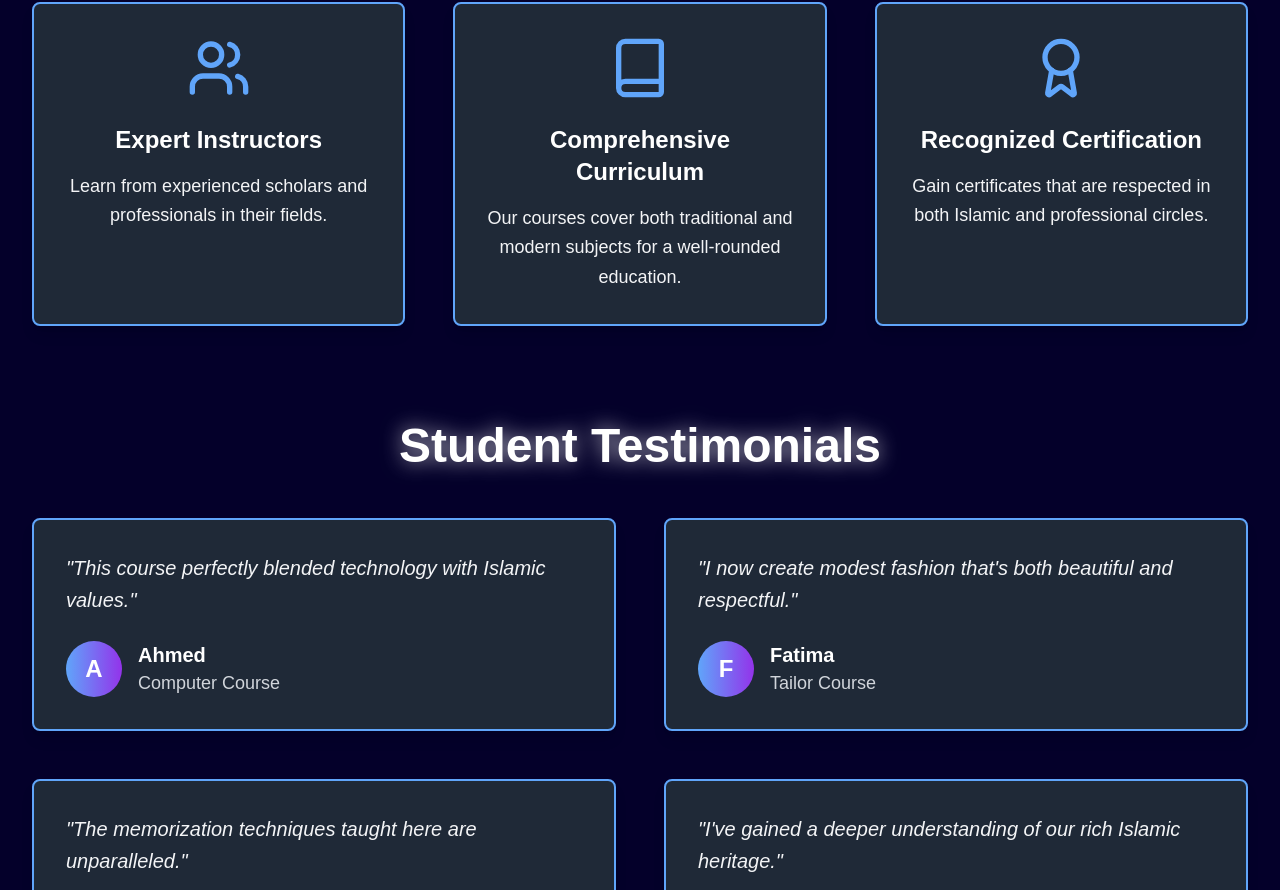
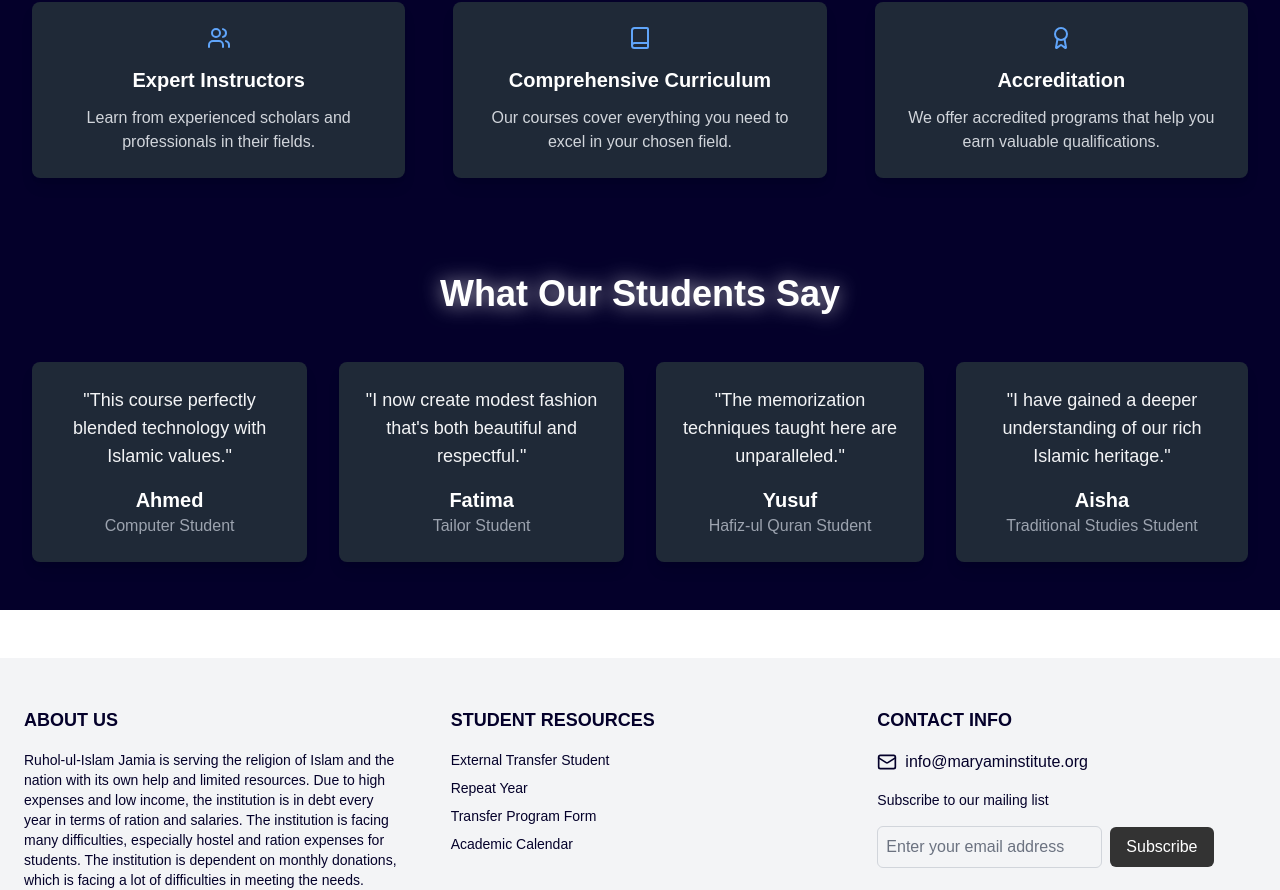
Before and after one commit to Rooh-ul-Islam/Markaz-Website, a Next.js app: page /courses in a window 1280 px wide. Shown: the part 863-1753 px from the top of the page. Built offline with nearby package versions, Linux system fonts and the light colour scheme.

Commit message:
Build ready

```diff
--- a/src/app/about/page.tsx
+++ b/src/app/about/page.tsx
@@ -1,6 +1,5 @@
 'use client'
 
-import { useState } from 'react'
 import { motion } from 'framer-motion'
 import { Card, CardContent, CardHeader, CardTitle } from "@/components/ui/card"
 // eslint-disable-next-line @typescript-eslint/no-unused-vars
@@ -11,7 +10,6 @@ import { Tabs, TabsContent, TabsList, TabsTrigger } from "@/components/ui/tabs"
 import Link from 'next/link'
 
 export default function AdmissionsPage() {
-  const [activeTab, setActiveTab] = useState("courses");
 
   const content = {
     courses: [
@@ -66,8 +64,8 @@ export default function AdmissionsPage() {
 
           <Tabs defaultValue="courses" className="mb-16">
             <TabsList className="grid w-full grid-cols-2 mb-8">
-            <TabsTrigger value="courses" onClick={() => setActiveTab("courses")}>Courses</TabsTrigger>
-            <TabsTrigger value="essentialInfo" onClick={() => setActiveTab("essentialInfo")}>Essential Info</TabsTrigger>
+              <TabsTrigger value="courses">Courses</TabsTrigger>
+              <TabsTrigger value="essentialInfo">Essential Info</TabsTrigger>
             </TabsList>
             <TabsContent value="courses">
               <div className="grid grid-cols-1 md:grid-cols-2 gap-8">
--- a/src/app/courses/page.tsx
+++ b/src/app/courses/page.tsx
@@ -4,8 +4,7 @@ import { useState, useEffect } from 'react'
 import Image from 'next/image'
 import Link from 'next/link'
 import { motion, useAnimation } from 'framer-motion'
-import { Calendar, Clock, Users, Book, Award, MessageCircle } from 'lucide-react'
-
+import { Calendar, Clock, Users, Book, Award } from 'lucide-react'
 
 type Course = {
   name: string;
@@ -15,6 +14,7 @@ type Course = {
   schedule: string;
   curriculum: string[];
 };
+
 export default function CoursesPage() {
   const [selectedCourse, setSelectedCourse] = useState<Course | null>(null);
   const controls = useAnimation();
@@ -90,9 +90,8 @@ export default function CoursesPage() {
     { name: "Ahmed", course: "Computer", text: "This course perfectly blended technology with Islamic values." },
     { name: "Fatima", course: "Tailor", text: "I now create modest fashion that's both beautiful and respectful." },
     { name: "Yusuf", course: "Hafiz-ul Quran", text: "The memorization techniques taught here are unparalleled." },
-    { name: "Aisha", course: "Traditional Studies", text: "I've gained a deeper understanding of our rich Islamic heritage." },
+    { name: "Aisha", course: "Traditional Studies", text: "I have gained a deeper understanding of our rich Islamic heritage." },
   ];
-
 
   return (
     <div className="min-h-screen bg-[#04002a] text-white py-12 px-4 sm:px-6 lg:px-8">
@@ -102,7 +101,8 @@ export default function CoursesPage() {
         transition={{ duration: 0.8, ease: "easeOut" }}
         className="max-w-7xl mx-auto"
       >
-        <h1 className="text-5xl md:text-7xl font-bold text-center mb-16 text-white drop-shadow-[0_0_10px_rgba(255,255,255,0.7)]">Our Courses</h1>
+        <h1 className="text-5xl md:text-7xl font-bold text-center mb-16 text-white
+        drop-shadow-[0_0_10px_rgba(255,255,255,0.7)]">Our Courses</h1>
         <div className="grid grid-cols-1 md:grid-cols-2 lg:grid-cols-4 gap-8">
           {courses.map((course, index) => (
             <motion.div
@@ -185,51 +185,19 @@ export default function CoursesPage() {
           <div className="grid grid-cols-1 md:grid-cols-3 gap-12 mt-8">
             {[
               { icon: Users, title: 'Expert Instructors', description: 'Learn from experienced scholars and professionals in their fields.' },
-      { icon: Book, title: 'Comprehensive Curriculum', description: 'Our courses cover both traditional and modern subjects for a well-rounded education.' },
-      { icon: Award, title: 'Recognized Certification', description: 'Gain certificates that are respected in both Islamic and professional circles.' }
+              { icon: Book, title: 'Comprehensive Curriculum', description: 'Our courses cover everything you need to excel in your chosen field.' },
+              { icon: Award, title: 'Accreditation', description: 'We offer accredited programs that help you earn valuable qualifications.' },
             ].map((item, index) => (
               <motion.div
                 key={index}
-        custom={index}
-        initial={{ opacity: 0, y: 50 }}
-        animate={controls}
-        className="bg-gray-800 p-8 rounded-lg shadow-lg border-2 border-blue-400"
-      >
-        <item.icon className="h-16 w-16 text-blue-400 mx-auto mb-6" />
-        <h3 className="text-2xl font-semibold mb-4 text-white">{item.title}</h3>
-        <p className="text-gray-100 text-lg leading-relaxed">{item.description}</p>
-      </motion.div>
-    ))}
-  </div>
-</motion.div>
-
-
-        <motion.div
                 initial={{ opacity: 0, y: 50 }}
                 animate={{ opacity: 1, y: 0 }}
-          transition={{ delay: 0.7, duration: 0.5 }}
-          className="mt-24"
+                transition={{ delay: 0.5 + index * 0.2 }}
+                className="bg-gray-800 p-6 rounded-lg shadow-lg text-center"
               >
-          <h2 className="text-4xl md:text-5xl font-bold mb-12 text-center text-white drop-shadow-[0_0_10px_rgba(255,255,255,0.7)]">Student Testimonials</h2>
-          <div className="grid grid-cols-1 md:grid-cols-2 gap-12">
-            {testimonials.map((testimonial, index) => (
-              <motion.div
-                key={index}
-                custom={index}
-                initial={{ opacity: 0, y: 50 }}
-                animate={controls}
-                className="bg-gray-800 p-8 rounded-lg shadow-lg border-2 border-blue-400"
-              >
-                <p className="text-gray-100 mb-6 text-xl italic leading-relaxed">"{testimonial.text}"</p>
-                <div className="flex items-center">
-                  <div className="h-14 w-14 rounded-full bg-gradient-to-r from-blue-400 to-purple-600 flex items-center justify-center mr-4 text-2xl text-white font-bold">
-                    {testimonial.name[0]}
-                  </div>
-                  <div>
-                    <p className="font-semibold text-xl text-white">{testimonial.name}</p>
-                    <p className="text-lg text-gray-300">{testimonial.course} Course</p>
-                  </div>
-                </div>
+                <item.icon className="text-4xl text-blue-400 mx-auto" />
+                <h3 className="text-xl font-semibold text-white mt-4">{item.title}</h3>
+                <p className="text-gray-300 mt-3">{item.description}</p>
               </motion.div>
             ))}
           </div>
@@ -238,15 +206,25 @@ export default function CoursesPage() {
         <motion.div
           initial={{ opacity: 0, y: 50 }}
           animate={{ opacity: 1, y: 0 }}
-          transition={{ delay: 0.9, duration: 0.5 }}
+          transition={{ delay: 0.7, duration: 0.5 }}
           className="mt-24 text-center"
         >
-          <h2 className="text-4xl md:text-5xl font-bold mb-6 text-white drop-shadow-[0_0_10px_rgba(255,255,255,0.7)]">Ready to Start Your Journey?</h2>
-          <p className="text-2xl text-gray-100 mb-12 max-w-3xl mx-auto">Join our community of learners and embark on a path of knowledge and spiritual growth.</p>
-          <Link href="/contact" className="inline-flex items-center bg-gradient-to-r from-blue-600 to-purple-600 text-white py-4 px-8 rounded-lg text-xl font-semibold hover:from-blue-700 hover:to-purple-700 transition duration-300 transform hover:-translate-y-1 hover:shadow-lg">
-            <MessageCircle className="mr-3 h-6 w-6" />
-            Contact Us Today
-          </Link>
+          <h2 className="text-4xl font-bold text-white mb-12 drop-shadow-[0_0_10px_rgba(255,255,255,0.7)]">What Our Students Say</h2>
+          <div className="flex justify-center space-x-8">
+            {testimonials.map((testimonial, index) => (
+              <motion.div
+                key={index}
+                initial={{ opacity: 0, y: 50 }}
+                animate={{ opacity: 1, y: 0 }}
+                transition={{ delay: 0.5 + index * 0.2 }}
+                className="bg-gray-800 p-6 rounded-lg shadow-lg max-w-xs"
+              >
+                <p className="text-lg text-gray-100 mb-4">&quot;{testimonial.text}&quot;</p>
+                <h3 className="text-xl font-semibold text-white">{testimonial.name}</h3>
+                <span className="text-gray-400">{testimonial.course} Student</span>
+              </motion.div>
+            ))}
+          </div>
         </motion.div>
       </motion.div>
     </div>
--- a/src/app/gallery/page.tsx
+++ b/src/app/gallery/page.tsx
@@ -5,8 +5,7 @@ import { motion } from 'framer-motion'
 import Image from 'next/image'
 import { Card, CardContent } from "@/components/ui/card"
 import { Button } from "@/components/ui/button"
-import { Dialog, DialogContent, DialogDescription, DialogHeader, DialogTitle, DialogTrigger } from "@/components/ui/dialog"
-import { X } from 'lucide-react'
+import { Dialog, DialogContent, DialogHeader, DialogTitle, DialogTrigger } from "@/components/ui/dialog"
 
 export default function GalleryPage() {
   const [selectedImage, setSelectedImage] = useState<string | null>(null);
--- a/src/components/Navbar.tsx
+++ b/src/components/Navbar.tsx
@@ -1,5 +1,4 @@
 "use client"
-
 import { useState, useEffect } from "react"
 import Link from "next/link"
 import { ChevronDown, Menu, X } from "lucide-react"
@@ -7,7 +6,6 @@ import { ChevronDown, Menu, X } from "lucide-react"
 export default function Navbar() {
   const [isMenuOpen, setIsMenuOpen] = useState(false)
   const [isMobile, setIsMobile] = useState(false)
-
 
   useEffect(() => {
     const handleResize = () => {
@@ -39,6 +37,7 @@ export default function Navbar() {
             </Link>
 
             {/* Mobile Menu Button */}
+            {isMobile && (
               <button
                 className="md:hidden"
                 onClick={() => setIsMenuOpen(!isMenuOpen)}
@@ -49,6 +48,7 @@ export default function Navbar() {
                   <Menu className="h-6 w-6 text-black" />
                 )}
               </button>
+            )}
 
             {/* Navigation Links */}
             <nav
--- a/src/components/ui/input.tsx
+++ b/src/components/ui/input.tsx
@@ -3,8 +3,10 @@ import * as React from "react"
 import { cn } from "@/lib/utils"
 
 // eslint-disable-next-line @typescript-eslint/no-empty-interface
+/* eslint-disable @typescript-eslint/no-empty-object-type */
 export interface InputProps
   extends React.InputHTMLAttributes<HTMLInputElement> {}
+/* eslint-enable @typescript-eslint/no-empty-object-type */
 
 const Input = React.forwardRef<HTMLInputElement, InputProps>(
   ({ className, type, ...props }, ref) => {
```
Also changed, not shown: src/app/contact/page.tsx (+5 -4 lines). Lines whose indentation alone changed are shown as unchanged.
